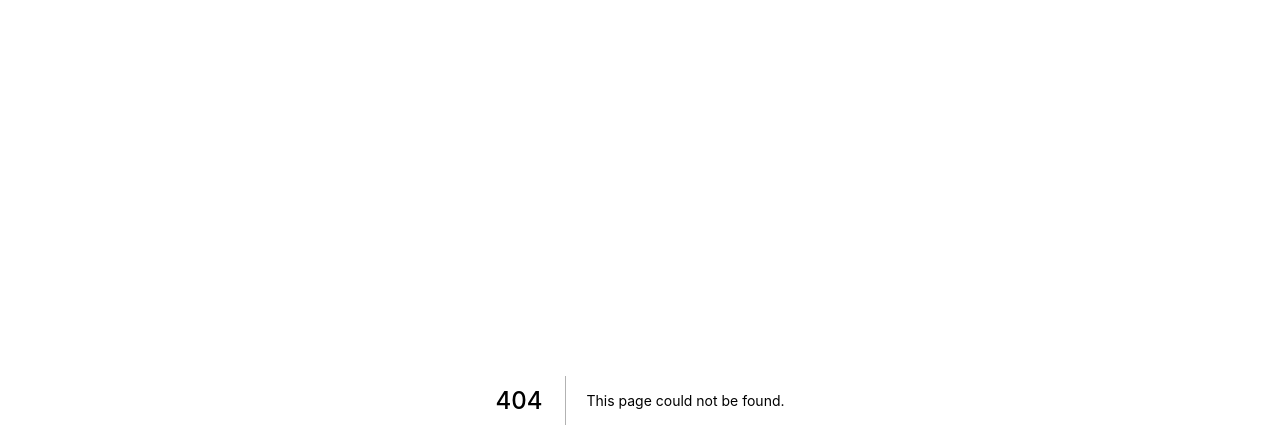
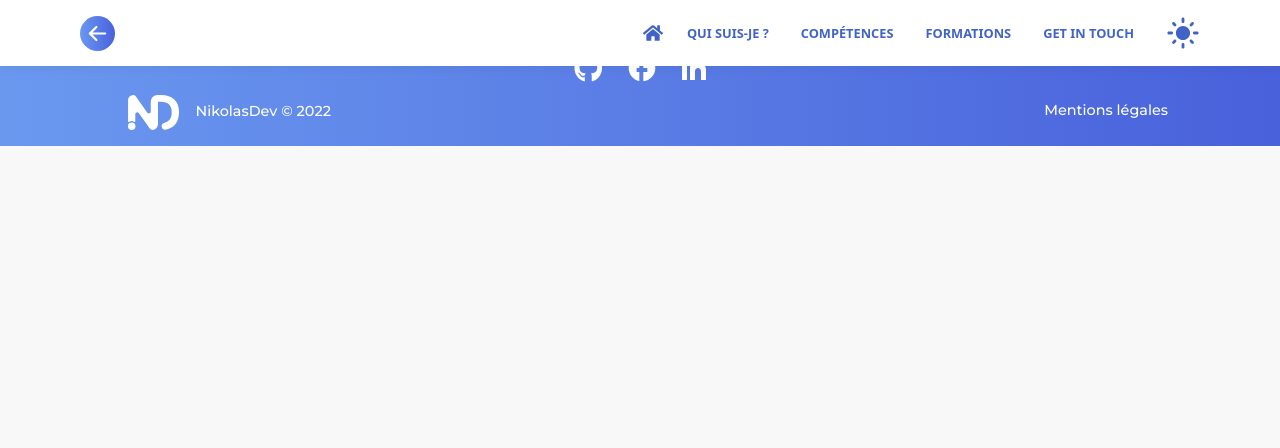
Before and after one commit to NikooDev/NikolasDev, a Next.js app: page /legal in a window 1280 px wide. Before the commit this address had no page. Shown: the top 448 px of the page. Built offline with nearby package versions, Linux system fonts and the light colour scheme.

Commit message:
Add /legal page

```diff
--- a/package.json
+++ b/package.json
@@ -17,8 +17,7 @@
     "next": "^12.0.10",
     "react": "^17.0.2",
     "react-dom": "^17.0.2",
-    "sass": "^1.49.7",
-    "simplebar-react": "^2.3.6"
+    "sass": "^1.49.7"
   },
   "devDependencies": {
     "@types/node": "^17.0.16",
--- a/src/assets/app.scss
+++ b/src/assets/app.scss
@@ -20,6 +20,3 @@ body {
 	line-height: 1.5;
 	overflow-y: scroll;
 }
-.simplebar-scrollbar.simplebar-visible:before {
-	background-color: var(--theme-dark);
-}
--- a/src/components/footer/footer.module.scss
+++ b/src/components/footer/footer.module.scss
@@ -52,14 +52,14 @@
 			}
 		}
 	}
-	&__modal {
+}
+
+/*
+&__modal {
 		height: 100%;
 		width: 100%;
 		overflow-x: hidden;
 		overflow-y: scroll;
-		&__scrollHeight {
-			max-height: 22rem;
-		}
 		&__in {
 			animation: fadeIn .3s cubic-bezier(0.65, 0, 0.35, 1) .15s both;
 		}
@@ -107,26 +107,4 @@
 			min-height: 22rem;
 		}
 	}
-}
-
-@keyframes fadeIn {
-	from {
-		opacity: 0;
-		transform: translateY(-1.5rem);
-	}
-	to {
-		opacity: 1;
-		transform: translateY(0);
-	}
-}
-
-@keyframes fadeOut {
-	from {
-		opacity: 1;
-		transform: translateY(0);
-	}
-	to {
-		opacity: 0;
-		transform: translateY(1.5rem);
-	}
-}
+ */
--- a/src/components/footer/footer.tsx
+++ b/src/components/footer/footer.tsx
@@ -1,63 +1,13 @@
-import React, { useEffect, useRef, useState } from 'react'
-import SimpleBar from 'simplebar-react'
-import Imodal from '@Types/legal'
+import React from 'react'
 import g from '@Assets/modules/global.module.scss'
 import t from '@Assets/modules/theme.module.scss'
 import f from './footer.module.scss'
 import { Facebook, Github, Linkedin } from '@Icons/social'
-import useOutside from '@Hooks/useOutside'
+import Link from 'next/link'
 import Container from '@Components/layouts/container'
 import Class from 'classnames'
-import Close from '@Icons/close'
-import 'simplebar/dist/simplebar.min.css'
-
-const ModalLegal: React.FC<Imodal> = ({ open, close, children }) => {
-	const [fadeTime, setFadeTime] = useState<boolean>(false)
-
-	useEffect(() => {
-		if(!open) return
-		let timer = setTimeout(() => setFadeTime(true), 100)
-		if(close) setTimeout(() => setFadeTime(false), 100)
-		return () => {
-			setFadeTime(false)
-			clearTimeout(timer)
-		}
-	}, [open, close])
-
-	return open ? <>{ children }<div className={Class(g.pFixed, g.t0, g.l0, g.zi90, f.footer__modal__modalOpen, fadeTime ? [g.op05, f.footer__modal__dark] : g.op0)}/></> : null
-}
 
 const Footer = () => {
-	const [open, setOpen] = useState<boolean>(false)
-	const [close, setClose] = useState<boolean>(true)
-	const modalRef = useRef<HTMLDivElement>() as React.MutableRefObject<HTMLDivElement>
-
-	const modalClose = () => {
-		setClose(true)
-		setTimeout(() => {
-			let header = document.getElementById('header') as HTMLDivElement
-			header && header.classList.remove(f.footer__modal__open)
-			document.body.classList.remove(f.footer__modal__open)
-			setOpen(false)
-		}, 400)
-	}
-
-	const handleModalOpen = (event: React.MouseEvent) => {
-		event.preventDefault()
-		let header = document.getElementById('header') as HTMLDivElement
-		header && header.classList.add(f.footer__modal__open)
-		document.body.classList.add(f.footer__modal__open)
-		setClose(false)
-		setOpen(true)
-	}
-
-	const handleModalClose = (event: React.MouseEvent) => {
-		event.preventDefault()
-		modalClose()
-	}
-
-	useOutside(modalRef, () => modalClose())
-
 	return (
 		<>
 			<section className={Class(g.dFlex, f.footer)} role="contentinfo">
@@ -79,11 +29,18 @@ const Footer = () => {
 								<img src="/static/logo.svg" height="35" width="51.48" alt="logo" className={Class(g.mr2, f.footer__logo)} />
 								<span className={t.fontMontserrat}>NikolasDev © { new Date().getFullYear() }</span>
 							</li>
-							<li><a href="#" className={t.fontMontserrat} onClick={(event) => handleModalOpen(event)}>Mentions légales</a></li>
+							<li><Link href={'/legal'}><a href={'/legal'} className={t.fontMontserrat}>Mentions légales</a></Link></li>
 						</ul>
 					</div>
 				</Container>
 			</section>
+		</>
+	)
+}
+
+export default Footer
+
+/*
 <ModalLegal open={open} close={close}>
 				<div className={Class(g.pFixed, g.t0, g.l0, g.zi100, f.footer__modal)}>
 					<div className={Class(g.dFlex, g.aiCenter, g.jcCenter, f.footer__modal__dialog)}>
@@ -94,7 +51,6 @@ const Footer = () => {
 									<Close height={35} width={35} fill="currentColor" />
 								</a>
 							</div>
-							<SimpleBar autoHide={false} className={Class(g.mt4, f.footer__modal__scrollHeight)}>
 							<div className={Class(g.dFlex, g.fdColumn, g.mt4, f.footer__modal__body)}>
 								<h3>1. Editeur</h3>
 
@@ -106,13 +62,8 @@ const Footer = () => {
 
 								<h3 className={g.mt2}>4. Données Personnelles</h3>
 							</div>
-							</SimpleBar>
 						</div>
 					</div>
 				</div>
 			</ModalLegal>
-		</>
-	)
-}
-
-export default Footer
+ */
--- a/src/components/header/header.tsx
+++ b/src/components/header/header.tsx
@@ -1,6 +1,7 @@
 import React, { useRef } from 'react'
 import g from '@Assets/modules/global.module.scss'
 import h from './header.module.scss'
+import { useRouter } from 'next/router'
 import { Dark, Light } from '@Icons/darkmode'
 import { AboutIcon, ContactIcon, SkillsIcon, TrainingIcon } from '@Icons/mobile'
 import Class from 'classnames'
@@ -11,6 +12,7 @@ import useTheme from '@Hooks/useTheme'
 import useAnchors from '@Hooks/useAnchors'
 import useResponsive from '@Hooks/useResponsive'
 import HeaderExtend from '@Components/header/extend'
+import LeftIcon from '@Icons/arrow'
 
 const Header = () => {
 	const headerRef = useRef<HTMLDivElement>() as React.MutableRefObject<HTMLDivElement>
@@ -18,6 +20,7 @@ const Header = () => {
 	const handleAnchor = useAnchors()
 	const isMobile = useResponsive()
 	const clFixed = Class(g.pFixed, g.t0, g.l0, g.r0)
+	const router = useRouter()
 
 	return (
 		<header className={Class(clFixed, g.zi50, h.header)} id="header" role="banner">
@@ -27,8 +30,8 @@ const Header = () => {
 						<Link href="/" passHref>
 							<a href="/" data-anchor="intro"
 								 onClick={(event) => handleAnchor(event)}
-								 className={Class(g.dFlex, g.aiCenter, h.header__item__link__hidden_md)} aria-label="logo" role="link">
-								<img src="/static/logo.svg" height="35" width="51.48" alt="logo" />
+								 className={Class(g.dFlex, g.aiCenter, h.header__item__link__hidden_md, h.header__logo)} aria-label="logo" role="link">
+								{ router.pathname === '/legal' ? <LeftIcon /> : <img src="/static/logo.svg" height="35" width="51.48" alt="logo" /> }
 							</a>
 						</Link>
 						<ul className={Class(g.dFlex, g.aiCenter, g.pRelative, h.header__items)}>
--- /dev/null
+++ b/src/components/icons/arrow.tsx
@@ -0,0 +1,17 @@
+import React from 'react'
+
+const LeftIcon = () => {
+	return (
+		<svg xmlns="http://www.w3.org/2000/svg" width="35" height="35" fill="url(#gradient)" viewBox="0 0 16 16">
+			<defs xmlns="http://www.w3.org/2000/svg">
+				<linearGradient id="gradient" gradientUnits="userSpaceOnUse">
+					<stop stopColor="#6a98f0" />
+					<stop offset="1" stopColor="#4961dc" />
+				</linearGradient>
+			</defs>
+			<path d="M8 0a8 8 0 1 0 0 16A8 8 0 0 0 8 0zm3.5 7.5a.5.5 0 0 1 0 1H5.707l2.147 2.146a.5.5 0 0 1-.708.708l-3-3a.5.5 0 0 1 0-.708l3-3a.5.5 0 1 1 .708.708L5.707 7.5H11.5z"/>
+		</svg>
+	)
+}
+
+export default LeftIcon
--- a/src/hooks/useAnchors.ts
+++ b/src/hooks/useAnchors.ts
@@ -2,13 +2,16 @@
 
 import React from 'react'
 import animateScrollTo from 'animated-scroll-to'
+import { useRouter } from 'next/router'
 import useResponsive from '@Hooks/useResponsive'
 
 const useAnchors = () => {
 	const isMobile = useResponsive()
+	const router = useRouter()
 
 	const handleAnchor = (event: React.MouseEvent<HTMLAnchorElement> | React.TouchEvent) => {
 		event.preventDefault()
+
 		let target = event.target as HTMLAnchorElement,
 			anchor = target.getAttribute('data-anchor') as string,
 			element = document.getElementById(anchor) as HTMLDivElement,
@@ -37,6 +40,37 @@ const useAnchors = () => {
 		animateScrollTo(!element ? 0 : element.offsetTop - offset, {
 			speed: 800, easing: (t) => { return t < 0.5 ? 4 * t * t * t : (t - 1) * (2 * t - 2) * (2 * t - 2) + 1 }
 		}).then()
+
+		if(router.pathname === '/legal') {
+			router.push('/').then(() => {
+				let anchor = target.getAttribute('data-anchor') as string,
+					element = document.getElementById(anchor) as HTMLDivElement,
+					offset: number
+
+				if(anchor === null) {
+					let parent = target.parentElement
+					if (!parent) return
+					if (target.nodeName === 'svg' || target.nodeName === 'SPAN') {
+						anchor = parent && parent.getAttribute('data-anchor') as string
+						element = document.getElementById(anchor) as HTMLDivElement
+					} else if (target.nodeName === 'path') {
+						let link = parent.parentElement
+						if (!link) return
+						anchor = link.getAttribute('data-anchor') as string
+						element = document.getElementById(anchor) as HTMLDivElement
+					}
+				}
+
+				if (isMobile) offset = 0
+				else offset = anchor === 'about' ? 110 : 65
+
+				animateScrollTo(!element ? 0 : element.offsetTop - offset, {
+					speed: 800, easing: (t) => {
+						return t < 0.5 ? 4 * t * t * t : (t - 1) * (2 * t - 2) * (2 * t - 2) + 1
+					}
+				}).then()
+			})
+		}
 	}
 
 	return handleAnchor
--- a/src/pages/_app.tsx
+++ b/src/pages/_app.tsx
@@ -1,8 +1,8 @@
 import React from 'react'
 import AppPropsWithLayout from '@Types/app'
+import { ThemeProvider } from '@Contexts/theme.context'
 import Head from 'next/head'
 import '@Assets/app.scss'
-import { ThemeProvider } from '@Contexts/theme.context'
 
 const App = ({ Component, pageProps }: AppPropsWithLayout) => {
 	const getLayout = Component.getLayout ?? ((page) => page)
--- /dev/null
+++ b/src/pages/legal.tsx
@@ -0,0 +1,20 @@
+import React from 'react'
+import Guest from '@Components/layouts/guest'
+
+const Legal = () => {
+	return (
+		<section>
+			<h1>Mentions légales</h1>
+		</section>
+	)
+}
+
+Legal.getLayout = (page: React.ReactElement) => {
+	return (
+		<Guest title="NikolasDev • Développeur web" description="Nicolas Tual, autodidacte, étudiant et développeur web passionné. Spécialisé en JavaScript Full-Stack : Node.js | Adonis.js | React.js | Next.js...">
+			{ page }
+		</Guest>
+	)
+}
+
+export default Legal
```
Also changed, not shown: public/static/logo.svg, 1 other file (tests, documents, lock files or other folders). Lines whose indentation alone changed are shown as unchanged.
